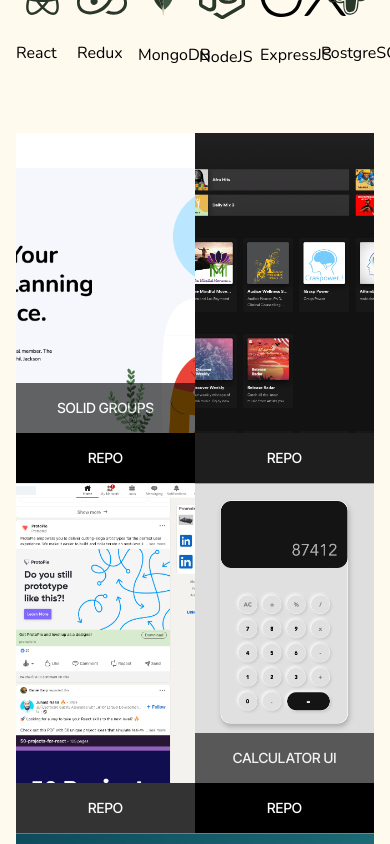
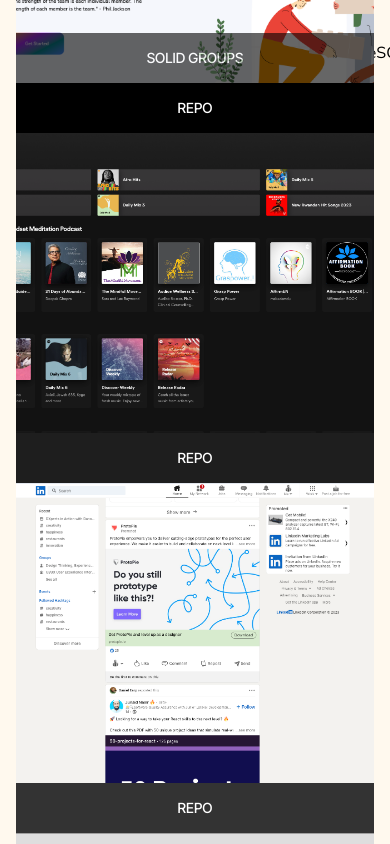
Before and after one commit to LeonMagnificat/portfolio, a React (Create React App) app: page / in a window 390 px wide. Shown: the part 1500-2344 px from the top of the page. Built offline with nearby package versions, Linux system fonts and the light colour scheme; a web font is replaced by a local one.

Commit message:
responsivness

```diff
--- a/src/components/welcome/Welcome.jsx
+++ b/src/components/welcome/Welcome.jsx
@@ -95,7 +95,7 @@ function Welcome() {
         <Box sx={{ display: "flex", flexDirection: "column", alignItems: "center", justifyContent: "center", height: "100vh", backgroundColor: "#FFF9EE" }} id="projects">
           <Container maxWidth="lg">
             <Grid container>
-              <Grid item xs={6} sx={{ height: "350px" }}>
+              <Grid item xs={12} md={6} sx={{ height: "350px" }}>
                 <Box sx={{ backgroundColor: "#F1F1F1", width: "100%", height: "100%", position: "relative" }}>
                   <Button sx={{ width: "100%", height: "100%" }}>
                     <img src={groupProject} alt="" className="images-big" />
@@ -125,7 +125,7 @@ function Welcome() {
                   </Box>
                 </Box>
               </Grid>
-              <Grid item xs={6} sx={{ height: "350px" }}>
+              <Grid item xs={12} md={6} sx={{ height: "350px" }}>
                 <Box sx={{ backgroundColor: "#F1F1F1", width: "100%", height: "100%", position: "relative" }}>
                   <Button sx={{ width: "100%", height: "100%" }}>
                     <img src={spotify} alt="" className="images-big" />
@@ -142,7 +142,7 @@ function Welcome() {
                   </Box>
                 </Box>
               </Grid>
-              <Grid item xs={6} sx={{ height: "350px" }}>
+              <Grid item xs={12} md={6} sx={{ height: "350px" }}>
                 <Box sx={{ backgroundColor: "#F1F1F1", width: "100%", height: "100%", position: "relative" }}>
                   <Button sx={{ width: "100%", height: "100%" }}>
                     <img src={linked} alt="" className="images-big" />
@@ -159,7 +159,7 @@ function Welcome() {
                   </Box>
                 </Box>
               </Grid>
-              <Grid item xs={6} sx={{ height: "350px" }}>
+              <Grid item xs={12} md={6} sx={{ height: "350px" }}>
                 <Box sx={{ backgroundColor: "#F1F1F1", width: "100%", height: "100%", position: "relative" }}>
                   <Button sx={{ width: "100%", height: "100%" }}>
                     <img src={calculator} alt="" className="images-big" />
```
